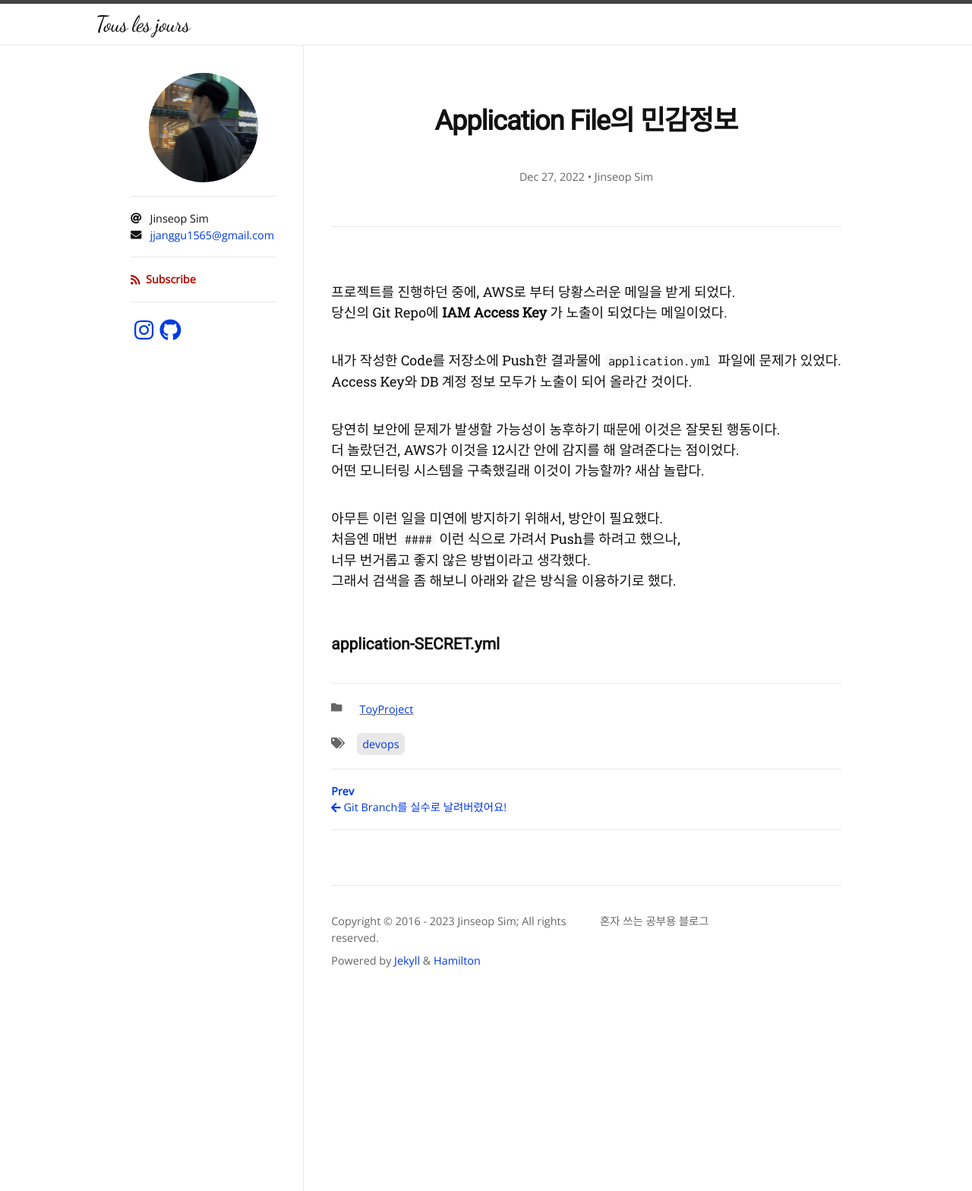
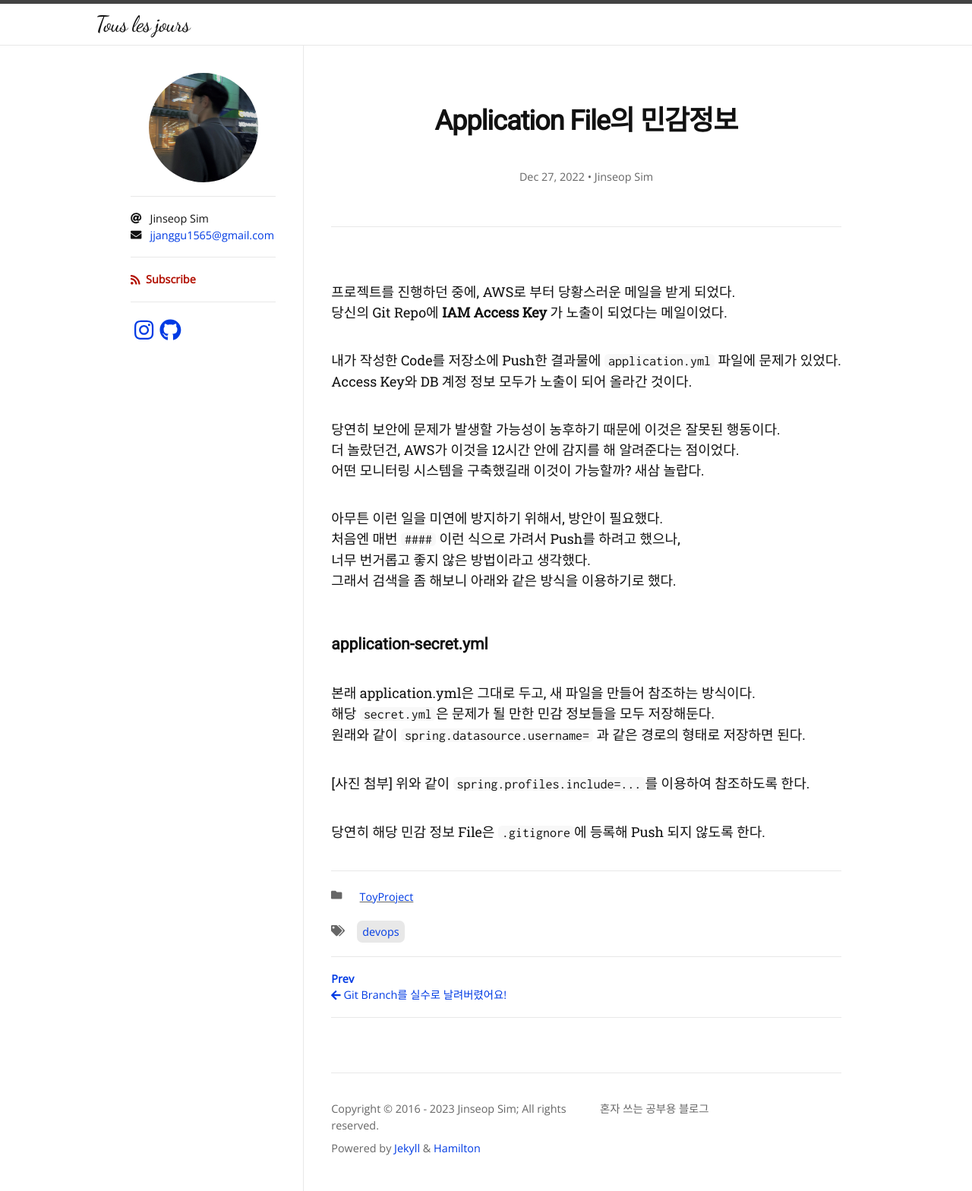
Before and after one commit to Jinseop-Sim/Jinseop-Sim.github.io, a Jekyll site: the page built from _posts/2022-12-27-properties.md, in a window 1280 px wide. Shown: the whole page at 76% size. Built offline with Jekyll 4.4.1, drawn with Linux system fonts in a browser that asks for light colours; nearby versions of some CDN libraries; some web fonts are replaced.

Commit message:
글 내용 추가

````diff
--- a/_posts/2022-12-27-properties.md
+++ b/_posts/2022-12-27-properties.md
@@ -21,4 +21,12 @@
 너무 번거롭고 좋지 않은 방법이라고 생각했다.
 그래서 검색을 좀 해보니 아래와 같은 방식을 이용하기로 했다.
 
-### application-SECRET.yml
+### application-secret.yml
+본래 application.yml은 그대로 두고, 새 파일을 만들어 참조하는 방식이다.
+해당 ```secret.yml```은 문제가 될 만한 민감 정보들을 모두 저장해둔다.
+원래와 같이 ```spring.datasource.username=``` 과 같은 경로의 형태로 저장하면 된다.
+
+[사진 첨부]
+위와 같이 ```spring.profiles.include=...```를 이용하여 참조하도록 한다.
+
+당연히 해당 민감 정보 File은 ```.gitignore```에 등록해 Push 되지 않도록 한다.
````
